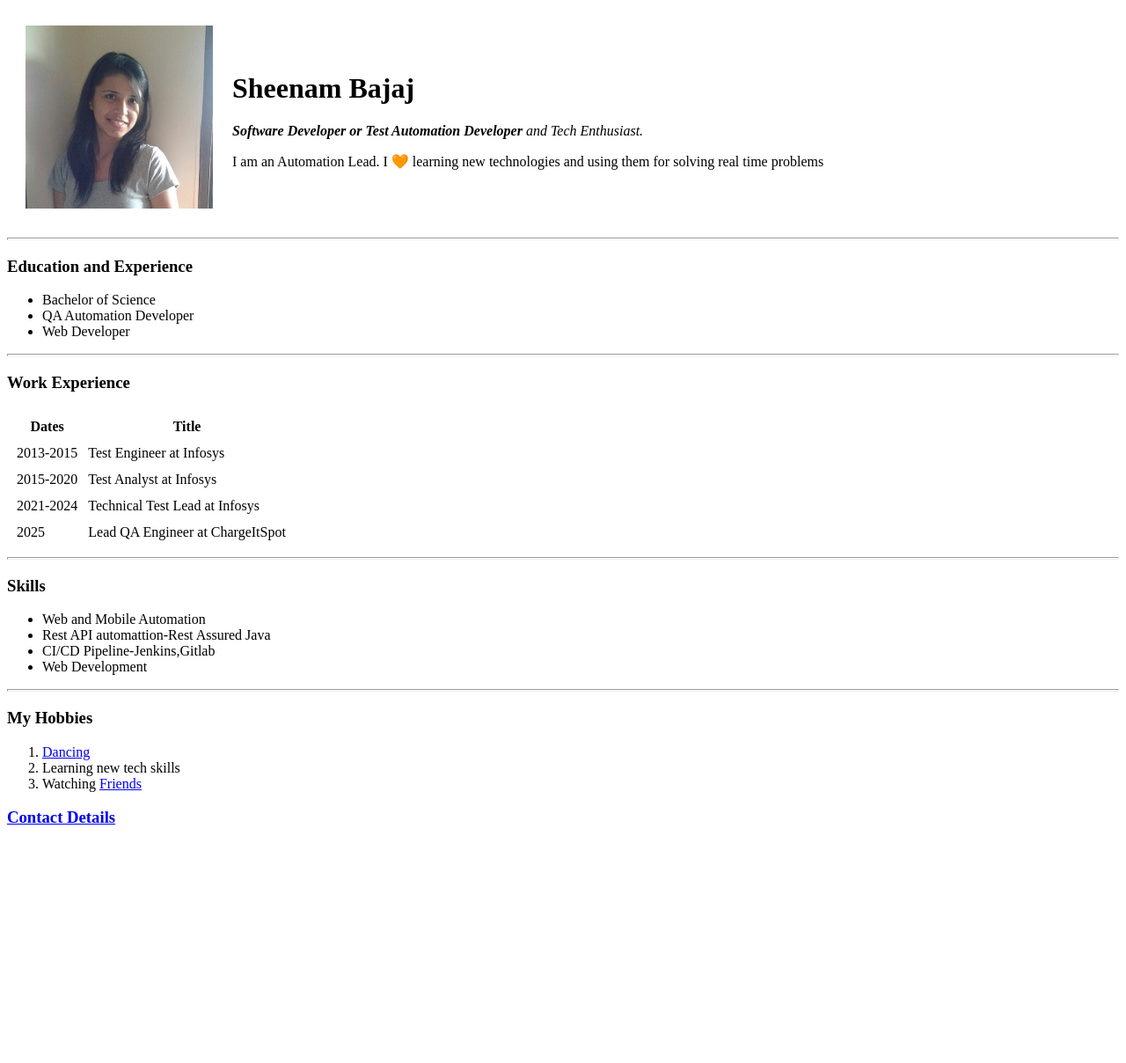
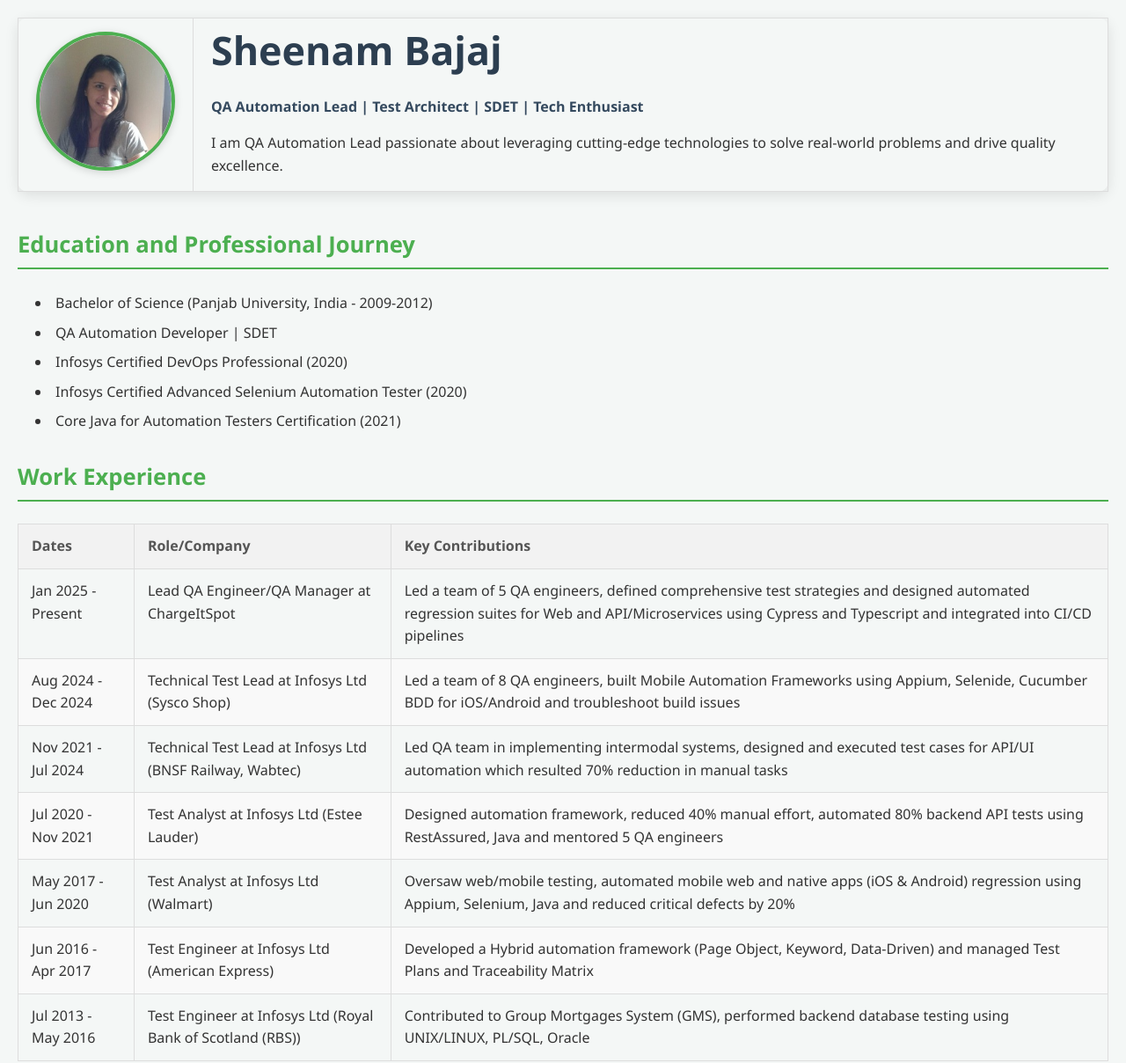
Before and after one commit to sheenam200/Sheenam_Potfolio_Website, a plain HTML site: page index.html in a window 1280 px wide. Shown: the top 1208 px of the page at 88% size. Before the commit the page ends 959 px from the top, so only its background shows below. Drawn offline with Linux system fonts and the light colour scheme.

Commit message:
Updated details

```diff
--- a/index.html
+++ b/index.html
@@ -4,76 +4,96 @@
     <meta charset="UTF-8">
     <meta http-equiv="X-UA-Compatible" content="IE=edge">
     <meta name="viewport" content="width=device-width, initial-scale=1.0">
-    <title>  Sheenam's Personal Site  </title>
+    <title>Sheenam's Professional Portfolio</title>
+    <link href="https://fonts.googleapis.com/css2?family=Poppins:wght@300;400;600;700&display=swap" rel="stylesheet">
+    <link rel="stylesheet" href="styles.css" />
 </head>
 <body>
-    <table cellspacing="20">
-        <tr>
-            <td><img src="./images/profile.jpg" alt="Sheenam's Profile Picture"></td>
-            <td><h1>Sheenam Bajaj</h1>
-                <p><em><strong>Software Developer or Test Automation Developer </strong> and Tech Enthusiast. </em></p>
-                <p>I am an Automation Lead. I 🧡 learning new technologies and using them for solving real
-                  time problems</p></td>
+
+    <table class="header-section"> <tr>
+            <td class="profile-image-cell"> <img src="images/profile.jpg" alt="Sheenam Bajaj Profile Picture" width="150" height="150"> </td>
+            <td class="profile-info-cell"> <h1>Sheenam Bajaj</h1>
+                <p><em><strong>QA Automation Lead | Test Architect | SDET | Tech Enthusiast</strong></em></p>
+                <p>I am QA Automation Lead passionate about leveraging cutting-edge technologies to solve real-world problems and drive quality excellence.</p> </td>
         </tr>
     </table>
-    <hr size="3">
-      <h3>Education and Experience</h3>
+    <hr> <h3>Education and Professional Journey</h3>
     <ul>
-         <li>Bachelor of Science</li>
-         <li>QA Automation Developer</li>
-         <li>Web Developer</li>
+        <li>Bachelor of Science (Panjab University, India - 2009-2012)</li>
+        <li>QA Automation Developer | SDET</li>
+        <li>Infosys Certified DevOps Professional (2020)</li>
+        <li>Infosys Certified Advanced Selenium Automation Tester (2020)</li>
+        <li>Core Java for Automation Testers Certification (2021)</li>
     </ul>
-        <hr size="3">
+    <hr>
+
     <h3>Work Experience</h3>
-        <table cellspacing="10">
-            <thead>
+    <table class="work-experience-table"> <thead>
             <tr>
                 <th>Dates</th>
-                    <th>Title</th>
+                <th>Role/Company</th>
+                <th>Key Contributions</th>
             </tr>
         </thead>
-
+        <tbody>
             <tr>
-                <td>2013-2015</td>
-                <td>Test Engineer at Infosys</td>
+                <td>Jan 2025 - Present</td>
+                <td>Lead QA Engineer/QA Manager at ChargeItSpot</td>
+                <td>Led a team of 5 QA engineers, defined comprehensive test strategies and designed automated regression suites for Web and API/Microservices using Cypress and Typescript and integrated into CI/CD pipelines</td>
             </tr>
             <tr>
-                <td>2015-2020</td>
-                <td>Test Analyst at Infosys</td>
+                <td>Aug 2024 - Dec 2024</td>
+                <td>Technical Test Lead at Infosys Ltd (Sysco Shop)</td>
+                <td>Led a team of 8 QA engineers, built Mobile Automation Frameworks using Appium, Selenide, Cucumber BDD for iOS/Android and troubleshoot build issues</td>
             </tr>
             <tr>
-                <td>2021-2024</td>
-                <td>Technical Test Lead at Infosys</td>
+                <td>Nov 2021 - Jul 2024</td>
+                <td>Technical Test Lead at Infosys Ltd (BNSF Railway, Wabtec)</td>
+                <td>Led QA team in implementing intermodal systems, designed and executed test cases for API/UI automation which resulted 70% reduction in manual tasks</td>
             </tr>
             <tr>
-                <td>2025</td>
-                <td>Lead QA Engineer at ChargeItSpot</td>
+                <td>Jul 2020 - Nov 2021</td>
+                <td>Test Analyst at Infosys Ltd (Estee Lauder)</td>
+                <td>Designed automation framework, reduced 40% manual effort, automated 80% backend API tests using RestAssured, Java and mentored 5 QA engineers</td>
             </tr>
+            <tr>
+                <td>May 2017 - Jun 2020</td>
+                <td>Test Analyst at Infosys Ltd (Walmart)</td>
+                <td>Oversaw web/mobile testing, automated mobile web and native apps (iOS & Android) regression using Appium, Selenium, Java and reduced critical defects by 20%</td>
+            </tr>
+            <tr>
+                <td>Jun 2016 - Apr 2017</td>
+                <td>Test Engineer at Infosys Ltd (American Express)</td>
+                <td>Developed a Hybrid automation framework (Page Object, Keyword, Data-Driven) and managed Test Plans and Traceability Matrix</td>
+            </tr>
+            <tr>
+                <td>Jul 2013 - May 2016</td>
+                <td>Test Engineer at Infosys Ltd (Royal Bank of Scotland (RBS))</td>
+                <td>Contributed to Group Mortgages System (GMS), performed backend database testing using UNIX/LINUX, PL/SQL, Oracle</td>
+            </tr>
+        </tbody>
+    </table>
+    <hr>
 
-        </table>
-        <hr size="3">
-        <h3>Skills</h3>
+    <h3>Skills & Expertise</h3>
     <ul>
-                <li>Web and Mobile Automation</li>
-                <li>Rest API automattion-Rest Assured Java</li>
-                <li>CI/CD Pipeline-Jenkins,Gitlab</li>
-                <li>Web Development</li>
-
+        <li>Automation Framework Design & Implementation: Expertise in architecting scalable automation solutions across Web, Mobile (iOS/Android), API, and Data platforms</li>
+        <li>DevOps & CI/CD Integration: Proficient with CI/CD pipelines, Git workflows, and build tools</li>
+        <li>Testing Methodologies: Skilled in Functional, Non-Functional (Performance), Database, Backend API,Exploratory Testing and UAT Testing</li>
+        <li>Programming Languages: Strong command of Java, JavaScript, and Python for test automation</li>
+        <li>Cloud Technologies: Experience with AWS (EC2/S3) and Microsoft Azure for cloud-based testing</li>
+        <li>Quality Leadership: Team management, strategy definition, mentorship, and cross-functional collaboration</li>
     </ul>
-
-
-<hr size="3">
+    <hr>
 
     <h3>My Hobbies</h3>
-      <ol start="1">
-         <li><a href="https://www.youtube.com/watch?v=Kl5B6MBAntI">Dancing</a></li>
-         <li>Learning new tech skills</li>
-         <li> Watching <a href="https://en.wikipedia.org/wiki/Friends">Friends</a></li>
+    <ol>
+        <li><a href="https://www.youtube.com/results?search_query=dancing" target="_blank">Dancing</a></li> <li>Learning new tech skills</li>
+        <li>Watching <a href="https://en.wikipedia.org/wiki/Friends" target="_blank">Friends</a></li>
     </ol>
+    <hr>
 
-
-      <h3><a href="Contact Details.html">Contact Details</a></h3>
-
+    <h3><a href="Contact Details.html" target="_blank">Contact Details</a></h3>
 
 </body>
 </html>
--- /dev/null
+++ b/styles.css
@@ -0,0 +1,217 @@
+body {
+    font-family: 'Poppins', 'Segoe UI', 'Roboto', 'Helvetica Neue', Arial, sans-serif;
+    background-color: #f4f7f6;
+    color: #333;
+    margin: 20px;
+    line-height: 1.6;
+}
+
+/* General Body Styles */
+body {
+    font-family: 'Segoe UI', 'Roboto', 'Helvetica Neue', Arial, sans-serif; /* Modern, readable font */
+    background-color: #f4f7f6; /* Light gray background */
+    color: #333; /* Dark gray text */
+    margin: 20px; /* Some margin around the whole page */
+    line-height: 1.6; /* Improved readability for paragraphs */
+}
+
+/* Main Container/Table Styling */
+/* This targets your main table for layout, making it centered and adding padding */
+table[cellspacing="20"] {
+    width: 85%; /* Adjust width as needed */
+    margin: 40px auto; /* Center the table horizontally with more vertical space */
+    background-color: #f4f7f6; /* White background for the main content block */
+    padding: 30px; /* Padding inside the table */
+    border-radius: 12px; /* Slightly rounded corners */
+    box-shadow: 0 4px 15px rgba(0, 0, 0, 0.1); /* Soft shadow for depth */
+}
+
+/* Profile Pic */
+.header-section {
+    width: 85%;
+    margin: 40px auto;
+    background-color: #f4f7f6;
+    padding: 30px;
+    border-radius: 12px;
+    box-shadow: 0 4px 15px rgba(0, 0, 0, 0.1);
+}
+
+.profile-image-cell, .profile-info-cell {
+    vertical-align: middle; /* This is key for vertical alignment */
+    padding: 0 20px; /* Adjust padding between image and text as needed */
+}
+
+.profile-image-cell img {
+    border-radius: 50%; /* Makes it circular */
+    border: 4px solid #4CAF50; /* Green border */
+    box-shadow: 0 2px 10px rgba(0,0,0,0.15); /* Soft shadow */
+    transition: transform 0.3s ease-in-out;
+}
+
+.profile-info-cell h1 {
+    margin-top: 0; /* Removes extra space above your name */
+    margin-bottom: 5px; /* Adjust space below your name */
+}
+
+img:hover {
+    transform: scale(1.05); /* Slightly enlarge on hover */
+}
+
+/* Headings Styling */
+h1 {
+    color: #2c3e50; /* Dark blue/gray for main heading */
+    font-size: 2.8em; /* Larger font size */
+    margin-bottom: 0.1em; /* Reduce space below heading */
+    font-weight: 700; /* Bolder */
+}
+
+h3 {
+    color: #4CAF50; /* Green for section headings */
+    font-size: 1.6em;
+    border-bottom: 2px solid #4CAF50; /* Underline effect */
+    padding-bottom: 5px;
+    margin-top: 30px; /* Space above headings */
+    font-weight: 600; /* Semi-bold */
+}
+
+/* Paragraphs and Strong/Emphasis */
+p {
+    margin-bottom: 1em;
+}
+
+strong {
+    font-weight: 700; /* Ensure strong text is very bold */
+    color: #34495e; /* Slightly darker color for strong text */
+}
+
+em {
+    font-style: normal; /* Remove default italics for emphasis */
+    font-weight: 500; /* Make emphasis slightly bold */
+}
+
+
+/* Horizontal Rule Styling */
+hr {
+    display: none;
+}
+
+/* Lists Styling */
+ul, ol {
+    list-style-position: inside; /* Keep bullets/numbers inside content flow */
+    padding-left: 20px; /* Indent lists slightly */
+}
+
+ul li {
+    margin-bottom: 8px; /* Space between list items */
+}
+
+/* Work Experience Table Styling */
+table:not([cellspacing="20"]) { /* Targets only the work experience table */
+    width: 100%;
+    border-collapse: collapse; /* Removes spacing between table cells */
+    margin-top: 20px;
+}
+
+table th, table td {
+    border: 1px solid #ddd; /* Light gray border for cells */
+    padding: 12px 15px;
+    text-align: left;
+}
+
+table th {
+    background-color: #f2f2f2; /* Light gray background for headers */
+    color: #555;
+    font-weight: 600;
+}
+
+table tr:nth-child(even) {
+    background-color: #f9f9f9; /* Zebra striping for readability */
+}
+
+table tr:hover {
+    background-color: #e9e9e9; /* Highlight row on hover */
+}
+
+/* Link Styling */
+a {
+    color: #007bff; /* Standard blue for links */
+    text-decoration: none; /* Remove underline */
+    transition: color 0.3s ease; /* Smooth color transition on hover */
+}
+
+a:hover {
+    color: #0056b3; /* Darker blue on hover */
+    text-decoration: underline; /* Underline on hover */
+}
+
+/* Minor fix for table spacing issue in your HTML */
+td {
+    vertical-align: top; /* Align content to the top within table cells */
+}
+
+/* Contact Page Styles */
+.contact-container {
+    max-width: 600px;
+    margin: 60px auto;
+    background-color: #ffffff;
+    padding: 30px;
+    border-radius: 12px;
+    box-shadow: 0 6px 18px rgba(0, 0, 0, 0.1);
+}
+
+.contact-container h1 {
+    text-align: center;
+    color: #2c3e50;
+}
+
+.contact-info {
+    list-style-type: none;
+    padding: 0;
+    margin-bottom: 30px;
+}
+
+.contact-info li {
+    margin-bottom: 10px;
+    font-size: 1.1em;
+}
+
+.contact-info a {
+    color: #007bff;
+    text-decoration: none;
+}
+
+.contact-info a:hover {
+    text-decoration: underline;
+}
+
+.contact-form {
+    display: flex;
+    flex-direction: column;
+}
+
+.contact-form label {
+    margin-bottom: 6px;
+    font-weight: 600;
+    color: #333;
+}
+
+.contact-form input,
+.contact-form textarea {
+    padding: 10px;
+    margin-bottom: 20px;
+    border: 1px solid #ccc;
+    border-radius: 6px;
+    font-size: 1em;
+}
+
+.contact-form input[type="submit"] {
+    background-color: #4CAF50;
+    color: white;
+    border: none;
+    cursor: pointer;
+    transition: background 0.3s ease;
+}
+
+.contact-form input[type="submit"]:hover {
+    background-color: #388e3c;
+}
```
Also changed, not shown: Contact Details.html (+21 -14 lines), 3 other files. Lines whose indentation alone changed are shown as unchanged.
